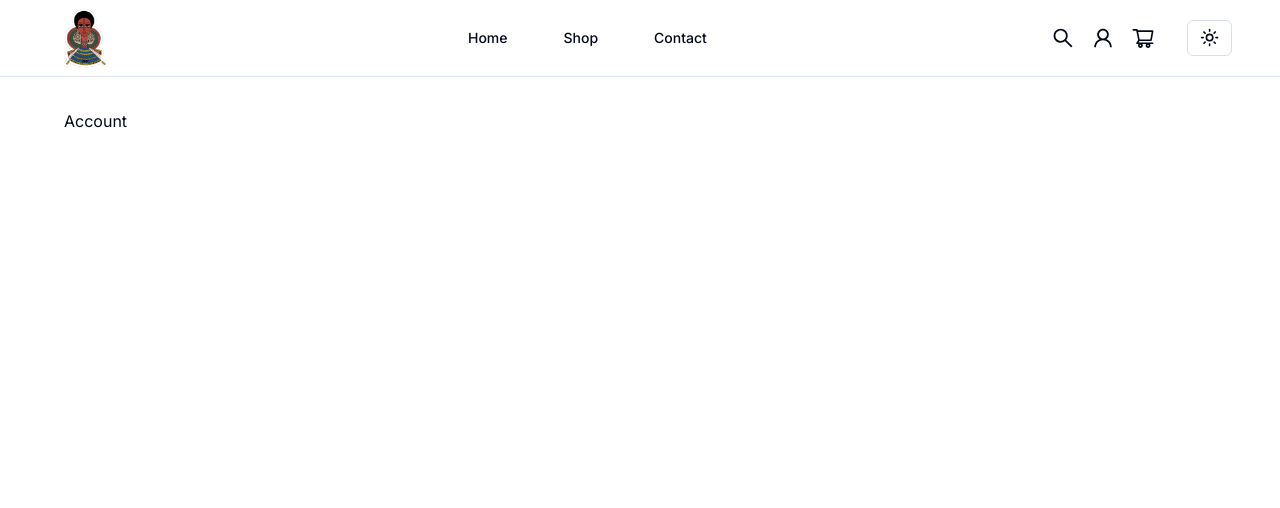
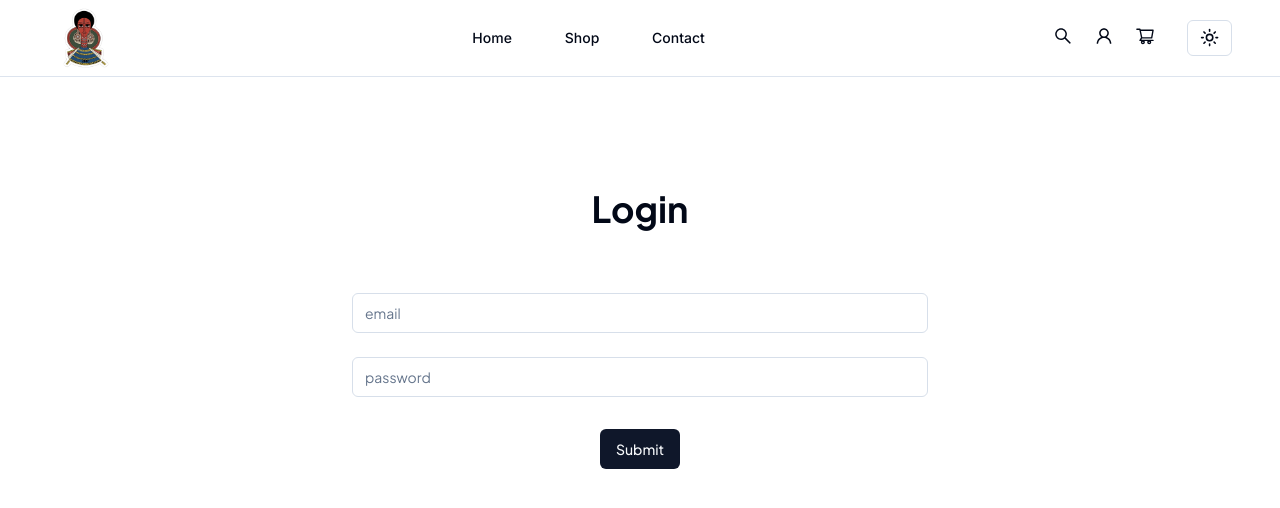
Before and after one commit to yaredow/konjo-habesha-fashion, a Next.js app: page /account in a window 1280 px wide. Shown: the top 508 px of the page. Built offline with nearby package versions, Linux system fonts and the light colour scheme.

Commit message:
add a login form

```diff
--- a/src/app/account/page.tsx
+++ b/src/app/account/page.tsx
@@ -1,5 +1,81 @@
+"use client";
+
+import { Button } from "@/components/ui/button";
+import {
+  Form,
+  FormControl,
+  FormField,
+  FormItem,
+  FormMessage,
+} from "@/components/ui/form";
+import { Input } from "@/components/ui/input";
+import { toast } from "@/components/ui/use-toast";
+import { zodResolver } from "@hookform/resolvers/zod";
+import { useForm } from "react-hook-form";
+import { z } from "zod";
+
+const loginFormSchema = z.object({
+  email: z.string().email(),
+  password: z.string().min(4),
+});
+
 function page() {
-  return <div>Account</div>;
+  const form = useForm<z.infer<typeof loginFormSchema>>({
+    resolver: zodResolver(loginFormSchema),
+    defaultValues: {
+      email: "",
+    },
+  });
+
+  const onSubmit = () => {
+    toast({
+      description: "You have logged in successfully!",
+    });
+  };
+
+  return (
+    <main className=" mx-auto mt-20 flex flex-col items-center justify-center gap-8 font-nav">
+      <h2 className="mx-auto mb-8 text-center text-4xl font-bold">Login</h2>
+
+      <Form {...form}>
+        <form
+          onSubmit={form.handleSubmit(onSubmit)}
+          className=" flex w-full max-w-xl flex-col justify-center gap-6"
+        >
+          <FormField
+            control={form.control}
+            name="email"
+            render={({ field }) => {
+              return (
+                <FormItem>
+                  <FormControl>
+                    <Input {...field} placeholder="email" type="text" />
+                  </FormControl>
+                  <FormMessage />
+                </FormItem>
+              );
+            }}
+          />
+
+          <FormField
+            control={form.control}
+            name="password"
+            render={({ field }) => {
+              return (
+                <FormItem>
+                  <FormControl>
+                    <Input {...field} placeholder="password" type="text" />
+                  </FormControl>
+                  <FormMessage />
+                </FormItem>
+              );
+            }}
+          />
+        </form>
+      </Form>
+      <Button type="submit">Submit</Button>
+    </main>
+  );
 }
 
 export default page;
--- a/src/app/contact/page.tsx
+++ b/src/app/contact/page.tsx
@@ -45,14 +45,14 @@ function page() {
     },
   });
 
-  function onSubmit() {
+  const onSubmit = () => {
     toast({
       description: "Your message has been sent successfully!",
     });
-  }
+  };
 
   return (
-    <main className=" font-nav mx-auto flex flex-col items-center justify-center gap-8">
+    <main className=" mx-auto flex flex-col items-center justify-center gap-8 font-nav">
       <div className=" text-md mx-auto mb-6 flex max-w-md flex-col justify-center text-center">
         <h2 className="font-custom mb-6 text-3xl font-semibold ">Contact Us</h2>
         <p>
--- a/src/components/header/header.tsx
+++ b/src/components/header/header.tsx
@@ -44,9 +44,8 @@ function Header() {
           />
         </Link>
 
-        {!searchFormOpen && (
         <div className=" hidden md:flex">
-            <ul className="flex gap-6">
+          <ul className="flex gap-[1.3rem]">
             {navLinks.map((navLink, index) => (
               <li key={index}>
                 <NavLink href={navLink}>
@@ -59,28 +58,26 @@ function Header() {
             ))}
           </ul>
         </div>
-        )}
 
         <div className="hidden gap-8 md:flex md:justify-end">
-          <div className=" mt-[6px] flex flex-row gap-4">
+          <div className=" mt-[6px] flex flex-row gap-[1.3rem]">
             <AiOutlineSearch
               onClick={handleToggleSearchForm}
-              className=" text-2xl font-semibold hover:text-blue-500"
+              className=" text-xl font-semibold hover:text-blue-500"
             />
 
             <Link href="/account">
-              <AiOutlineUser className=" text-2xl hover:text-blue-500 " />
+              <AiOutlineUser className=" text-xl hover:text-blue-500 " />
             </Link>
 
             <Link href="#">
-              <AiOutlineShoppingCart className=" text-2xl font-semibold hover:text-blue-500" />
+              <AiOutlineShoppingCart className=" text-xl font-semibold hover:text-blue-500" />
             </Link>
           </div>
 
           <ModeToggle />
         </div>
       </div>
-      {searchFormOpen && <SearchBar />}
 
       <div className="flex items-center justify-between px-6 py-4 md:hidden ">
         <div>
--- a/src/components/search-bar/SearchBar.tsx
+++ b/src/components/search-bar/SearchBar.tsx
@@ -1,10 +1,13 @@
 import { AiOutlineSearch } from "react-icons/ai";
 import { Button } from "../ui/button";
 import { Input } from "../ui/input";
+import { Form } from "../ui/form";
+import { useForm } from "react-hook-form";
 
 export default function SearchBar() {
   return (
-    <div className="inset-0 right-0 top-0 mx-auto flex justify-center space-x-2">
+    <div className="top-0 mx-auto flex items-center justify-center">
+      <div className="flex w-full max-w-6xl  items-center gap-2">
         <Input
           type="text"
           className="w-[50%] px-3 py-2"
@@ -14,5 +17,6 @@ export default function SearchBar() {
           <AiOutlineSearch />
         </Button>
       </div>
+    </div>
   );
 }
```
Lines whose indentation alone changed are shown as unchanged.
